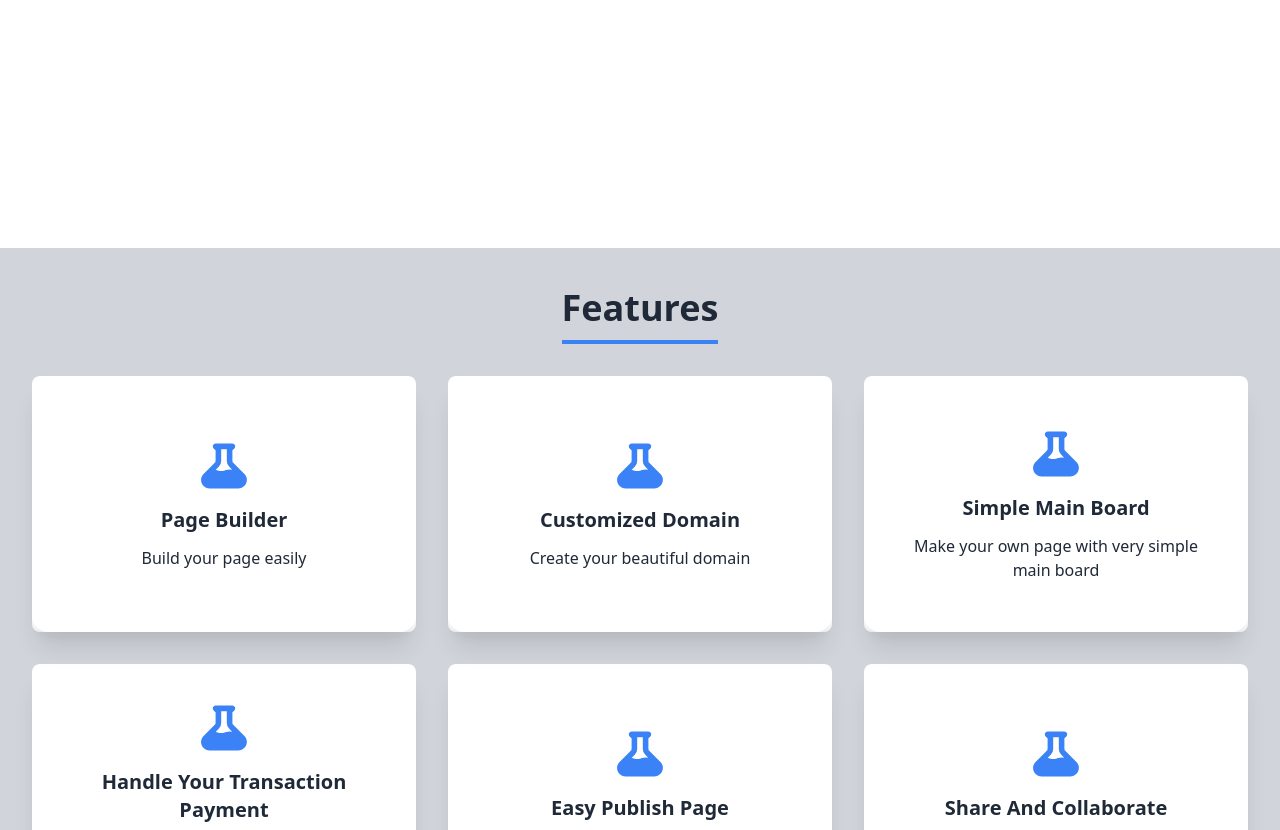
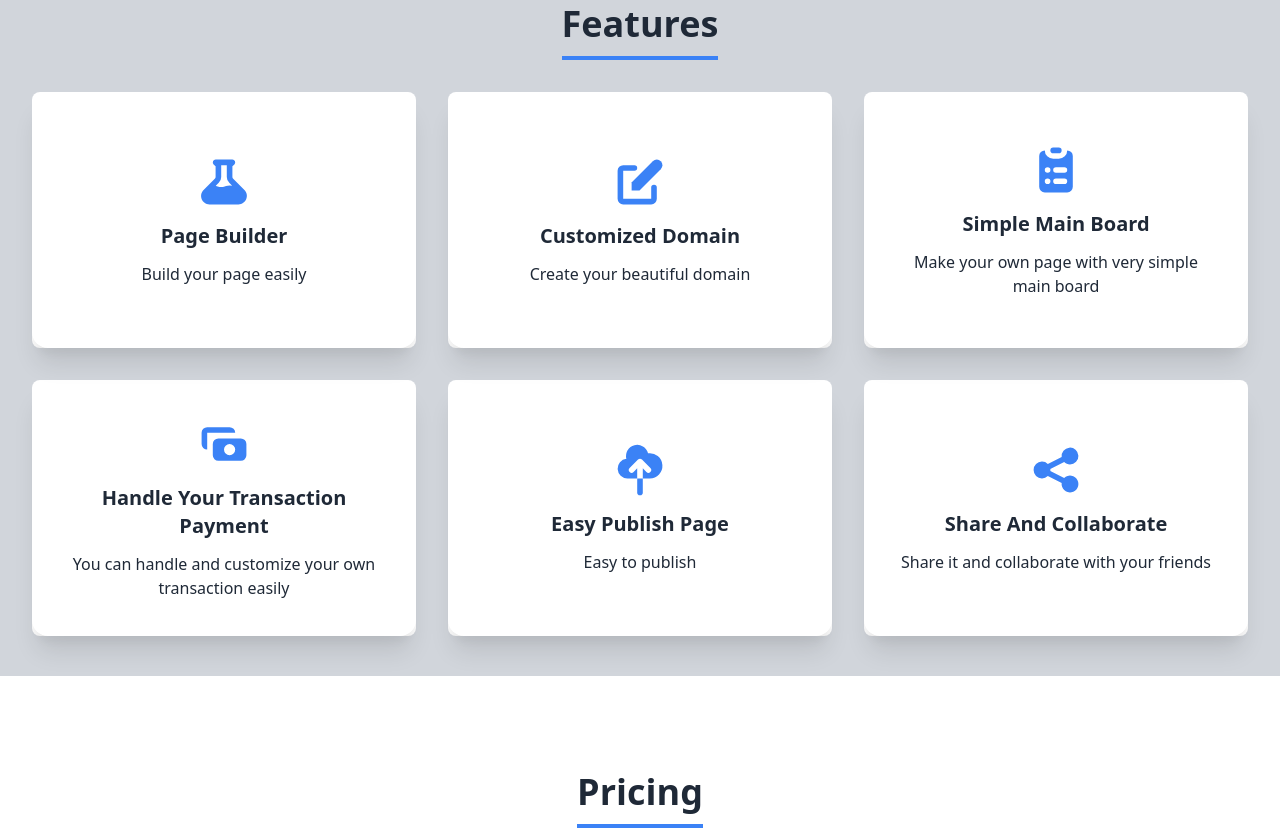
Before and after one commit to aliasjupleks/kulyah, a Next.js app: page /main in a window 1280 px wide. Shown: the part 700-1530 px from the top of the page. Built offline with nearby package versions, Linux system fonts and the light colour scheme.

Commit message:
feat: update ui

```diff
--- a/pages/main.js
+++ b/pages/main.js
@@ -1,6 +1,13 @@
 import MainLayout from '../components/MainLayout';
 import Card from '../components/Card';
-import { BeakerIcon } from '@heroicons/react/solid';
+import {
+  BeakerIcon,
+  ShareIcon,
+  CloudUploadIcon,
+  PencilAltIcon,
+  ClipboardListIcon,
+  CashIcon,
+} from '@heroicons/react/solid';
 
 const Homepage = () => {
   const cardPricingItem = [
@@ -25,32 +32,32 @@ const Homepage = () => {
   ];
   const cardCompItem = [
     {
-      icon: '',
+      icon: <BeakerIcon className="h-14 w-14 text-blue-500" />,
       title: 'page builder',
       caption: 'Build your page easily',
     },
     {
-      icon: '',
+      icon: <PencilAltIcon className="h-14 w-14 text-blue-500" />,
       title: 'customized domain',
       caption: 'Create your beautiful domain',
     },
     {
-      icon: '',
+      icon: <ClipboardListIcon className="h-14 w-14 text-blue-500" />,
       title: 'simple main board',
       caption: 'Make your own page with very simple main board',
     },
     {
-      icon: '',
+      icon: <CashIcon className="h-14 w-14 text-blue-500" />,
       title: 'handle your transaction payment',
       caption: 'You can handle and customize your own transaction easily',
     },
     {
-      icon: '',
+      icon: <CloudUploadIcon className="h-14 w-14 text-blue-500" />,
       title: 'easy publish page',
       caption: 'Easy to publish',
     },
     {
-      icon: '',
+      icon: <ShareIcon className="h-14 w-14 text-blue-500" />,
       title: 'share and collaborate',
       caption: 'Share it and collaborate with your friends',
     },
@@ -58,10 +65,10 @@ const Homepage = () => {
 
   return (
     <MainLayout>
-      <main className="w-screen">
+      <main className="w-full">
         <section
           id="home"
-          className="flex flex-col items-center justify-center py-8 h-screen"
+          className="flex flex-col items-center justify-center py-8 h-full"
         >
           {/* <span className="font-bold text-lg"># Home section</span> */}
           <div className="flex flex-wrap justify-center mt-28">
@@ -79,7 +86,7 @@ const Homepage = () => {
         </section>
         <section
           id="features"
-          className="flex flex-col items-center justify-center my-8 h-screen"
+          className="flex flex-col items-center justify-center my-8 h-full"
         >
           <div className="py-10 bg-gray-300">
             <div className="flex flex-col gap-5 items-center">
@@ -91,7 +98,8 @@ const Homepage = () => {
                 {cardCompItem.map((item) => (
                   <Card className="w-96 bg-white rounded-lg">
                     <div className="flex flex-col items-center justify-center h-48 gap-3">
-                      <BeakerIcon className="h-14 w-14 text-blue-500" />
+                      {/* <BeakerIcon className="h-14 w-14 text-blue-500" /> */}
+                      {item.icon}
                       <span className="text-xl font-semibold capitalize">
                         {item.title}
                       </span>
```
